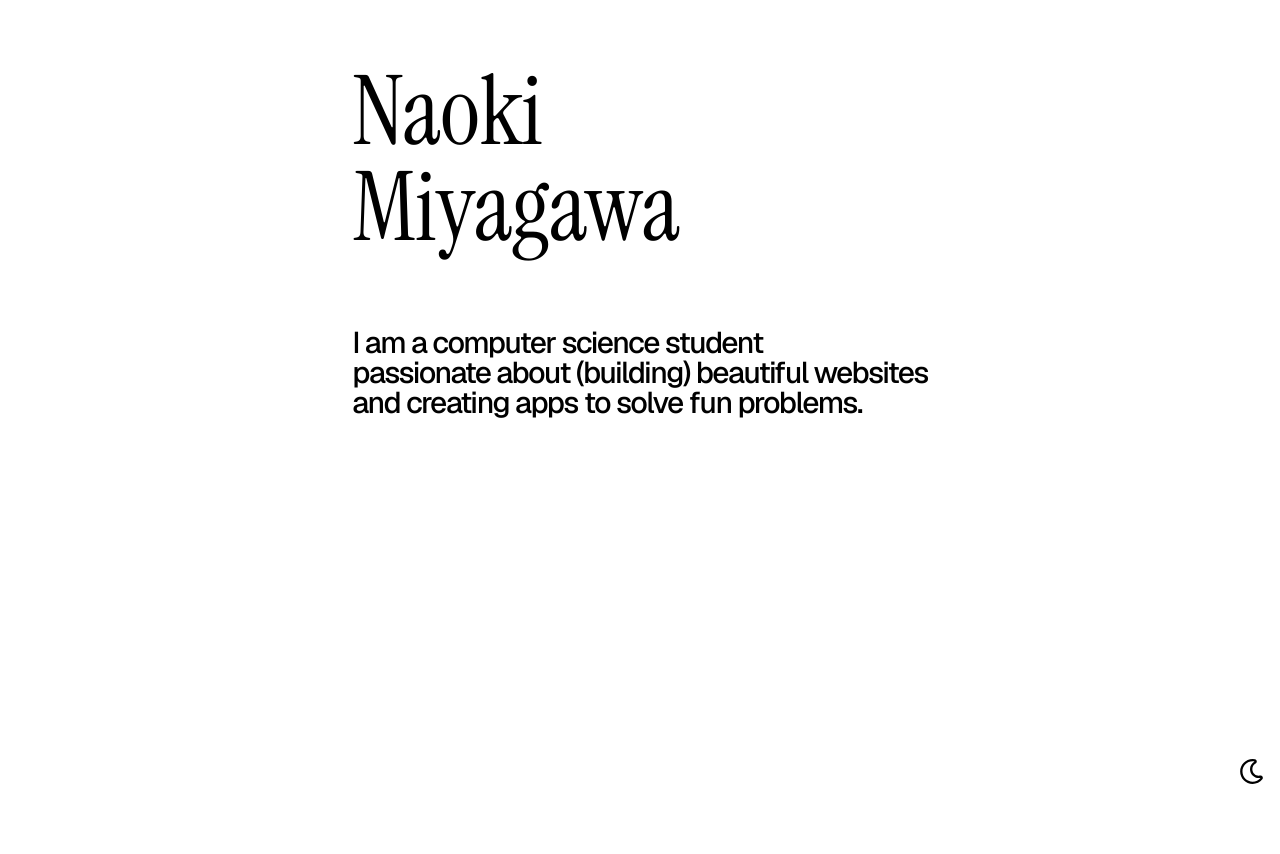
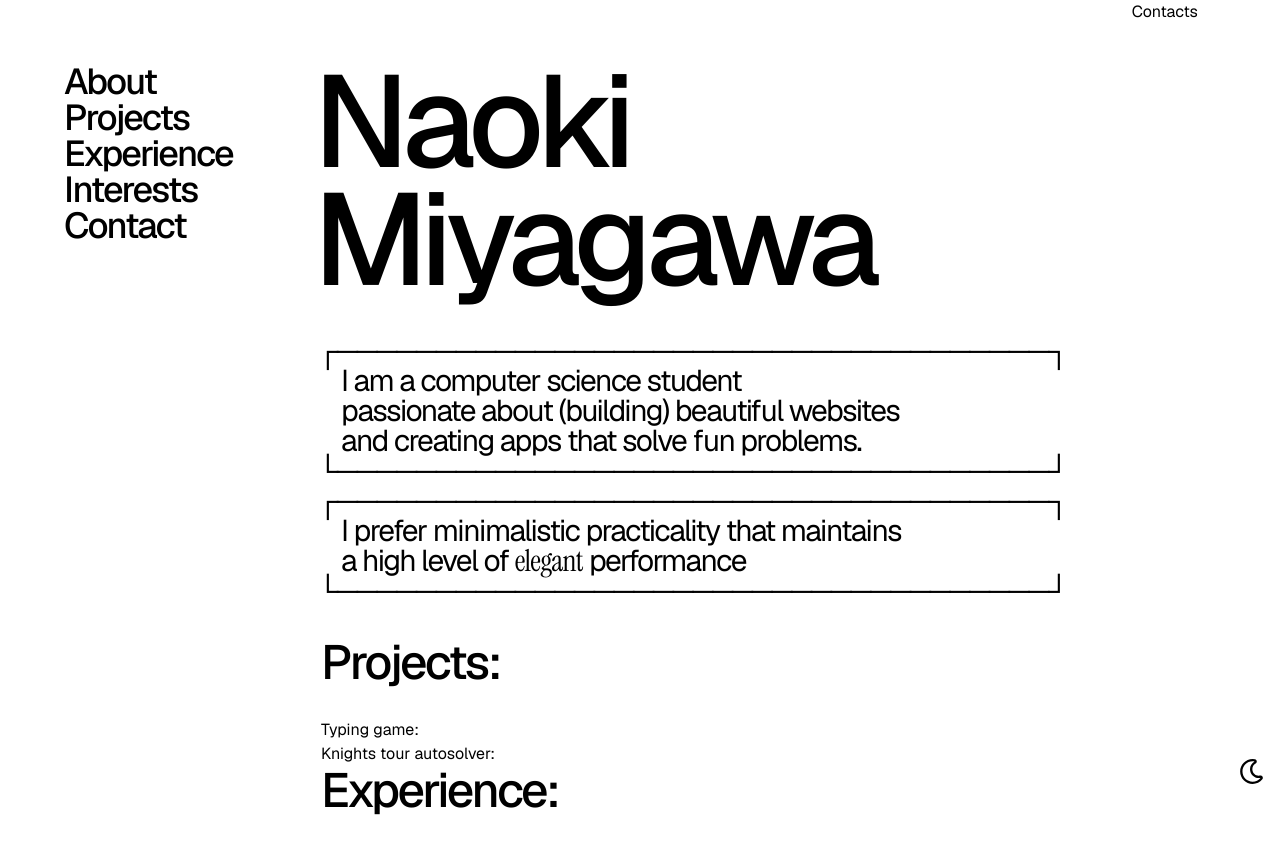
Before and after one commit to NaokiTM/portfolio-site, a Next.js app: page / in a window 1280 px wide. Shown: the top 854 px of the page. Built offline with nearby package versions, Linux system fonts and the light colour scheme.

Commit message:
reformatted main section, added nav and contact section

```diff
--- /dev/null
+++ b/src/app/components/Contacts.tsx
@@ -0,0 +1,9 @@
+import React from 'react'
+
+function Contacts() {
+  return (
+    <div>Contacts</div>
+  )
+}
+
+export default Contacts
--- a/src/app/components/Hero.tsx
+++ /dev/null
@@ -1,22 +0,0 @@
-import React from 'react'
-import { instrumentserif } from '../layout'
-
-export default function Hero() {
-  return (
-    <div className='flex justify-center items-center p-8'>
-        <div className='flex flex-row'>
-            <div className='flex flex-col'>
-                <div className={`${instrumentserif.className} font-medium text-8xl mb-10 pt-8 pr-8 pb-8`}>
-                    <div className=''>Naoki</div>
-                    <div>Miyagawa</div>
-                </div>
-                <div className='text-3xl leading-none tracking-tighter font-medium'>
-                    <div>I am a computer science student </div>
-                    <div>passionate about (building) beautiful websites</div>
-                    <div>and creating apps to solve fun problems.</div>
-                </div>
-            </div>
-        </div>
-    </div>
-  )
-}
--- /dev/null
+++ b/src/app/components/Main.tsx
@@ -0,0 +1,47 @@
+import React from 'react'
+import { instrumentserif } from '../layout'
+
+export default function Main() {
+  return (
+    <div className='flex p-16 flex-col'>
+        <div>
+            <div className={`leading-none tracking-tighter enormous-text font-medium -ml-2 -mt-2`}>
+                <div className='lg:-mb-3'>Naoki </div>
+                <div>Miyagawa</div>
+            </div>
+
+            <div className='text-3xl leading-none tracking-tighter pt-8 pb-8 -ml-1'>
+                <div>┌────────────────────────────────────┐</div>
+                <div className='pl-6'>
+                  <div>I am a computer science student </div>
+                  <div>passionate about (building) beautiful websites</div>
+                  <div>and creating apps that solve fun problems.</div>
+                </div>
+                <div>└────────────────────────────────────┘</div>
+                <div>┌────────────────────────────────────┐</div>
+                <div className='pl-6'>
+                  <div>I prefer minimalistic practicality that maintains</div>
+                  <div>a high level of <div className={`${instrumentserif.className} inline-flex italic font-semibold tracking-tight`}>elegant</div> performance</div>
+                </div>
+                <div>└────────────────────────────────────┘</div>
+            </div>
+
+            <div className=''>
+                <div className={`leading-none tracking-tighter font-medium text-5xl pb-8`}>Projects:</div>
+            </div>
+
+            <div className=''>
+              Typing game:
+            </div>
+
+            <div className=''>
+              Knights tour autosolver:
+            </div>
+
+            <div className={`leading-none tracking-tighter font-medium text-5xl pb-8`} >
+              Experience:
+            </div>
+        </div>
+    </div>
+  )
+}
--- a/src/app/components/Nav.tsx
+++ b/src/app/components/Nav.tsx
@@ -1,7 +1,14 @@
 import React from 'react'
+import { instrumentserif } from '../layout'
 
 export default function Nav() {
   return (
-    <div>Nav</div>
+    <div className={`flex p-16 -mr-10 flex-col leading-none tracking-tighter font-medium text-4xl`}>
+      <div>About</div>
+      <div>Projects</div>
+      <div>Experience</div>
+      <div>Interests</div>
+      <div>Contact</div>
+    </div>
   )
 }
--- a/src/app/globals.css
+++ b/src/app/globals.css
@@ -2,7 +2,11 @@
 @tailwind components;
 @tailwind utilities;
 
-.disable-animatons* {
+.enormous-text {
+  font-size: 130px;
+}
+
+.disable-animatons * {
   animation: none !important;
   transition: none !important;
 }
--- a/src/app/page.tsx
+++ b/src/app/page.tsx
@@ -1,9 +1,13 @@
-import Hero from "./components/Hero";
+import Main from "./components/Main";
+import Nav from "./components/Nav";
+import Contacts from "./components/Contacts";
 
 export default function Home() {
   return (
-    <div className="h-[100vh]">
-      <Hero />
+    <div className=" flex flex-row h-[200vh]">
+      <Nav />
+      <Main />
+      <Contacts />
     </div>
   );
 }
--- a/tailwind.config.ts
+++ b/tailwind.config.ts
@@ -9,8 +9,7 @@ const config: Config = {
   theme: {
     extend: {
       colors: {
-        background: "var(--background)",
-        foreground: "var(--foreground)",
+        'orange': 'rgb(255, 64, 0)',
       },
     },
   },
```
